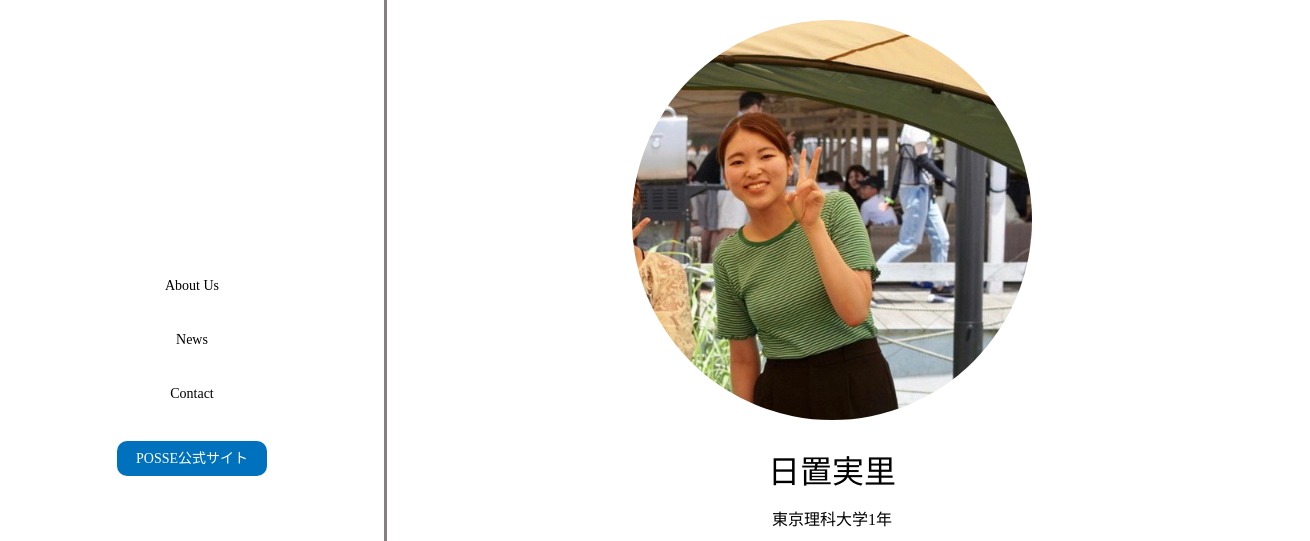
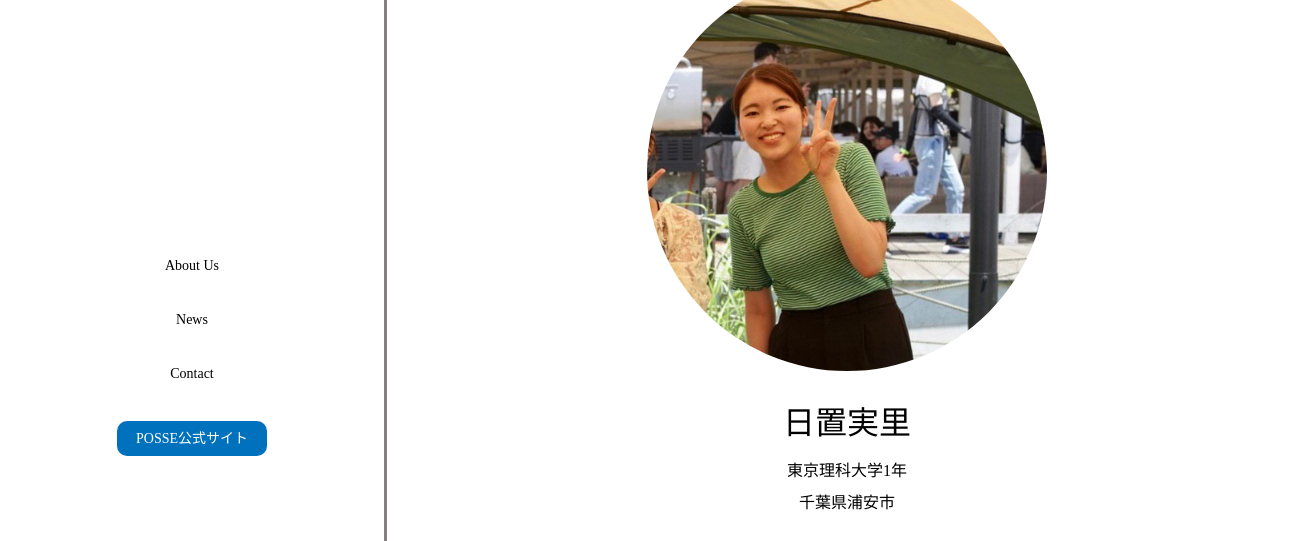
Before and after one commit to posse-ap/rookie_hackathon-202207-team2F, a plain HTML site: page MISSION1/index.html in a window 1280 px wide. Shown: the part 118-659 px from the top of the page, 1310 px wide, since content can reach past the window. Drawn offline with Linux system fonts and the light colour scheme.

Commit message:
MISSION1が完成しました

```diff
--- a/MISSION1/index.html
+++ b/MISSION1/index.html
@@ -12,6 +12,7 @@
 
 <body>
 
+<div class="body_left">
 <!-- START HEADER -->
 <header class="header">
     <h1 class="header_logo">
@@ -26,9 +27,12 @@
             </ul>
         </nav>
 </header>
+</div>
 <!-- END HEADER -->
 
 
+
+<div class="body_right">
     <!-- START MAIN -->
     <main class="main">
         <!-- START INTRODUCTION SECTION -->
@@ -37,10 +41,10 @@
             <div class="heading_wrapper">
                 <h2 class="heading_title">
                     Introduce
-            </div>
+                </h2>
                 <h3 class="heading_subtitle">
                     他己紹介
-            </div>
+                </h3>
             </div>
 
             <div class="introduce_img">
@@ -81,6 +85,8 @@
 
             </section>
                 <!-- END PICTURE SECTION -->
+            </main>
+     <!-- START MAIN -->
 
     <!-- START FOOTER -->
         <footer>
@@ -89,8 +95,7 @@
           </div>
         </footer>
     <!-- END FOOTER -->
-        </main>
-<!-- END MAIN -->
+</div>
 
 </body>
 </html>
--- a/MISSION1/style/style.css
+++ b/MISSION1/style/style.css
@@ -2,16 +2,10 @@
   /* position: relative; */
   /* display: flex; */
 
-main{
-  position: absolute;
-  left: 30%;
-  padding: 5% 0;
-}
-
 /* START HEADER */
 .header{
   position: fixed;
-  padding: 20px;
+  padding: 30px 20px;
   width: calc(30% - 40px);
   height: 100vh;
   border-right: solid #848080 ;
@@ -20,7 +14,6 @@
 }
 
 .header_logo{
-  padding-top: 30px;
   margin: 0 auto;
 }
 
@@ -58,13 +51,22 @@
 }
 /* END HEADER */
 
+.body_right{
+  padding: 15px;
+  width: 70%;
+  margin-left: 30%;
+  text-align: center;
+}
+
 /* START MAIN */
 .main{
   display: flex;
   flex-direction: column;
   align-items: center;
   text-align: center;
-  width: 70%;
+  width: 100%;
+  /* margin-left: 30%;
+  padding: 5% 0; */
 }
 
 /* START INTRODUCTION SECTION */
```
Lines whose indentation alone changed are shown as unchanged.
